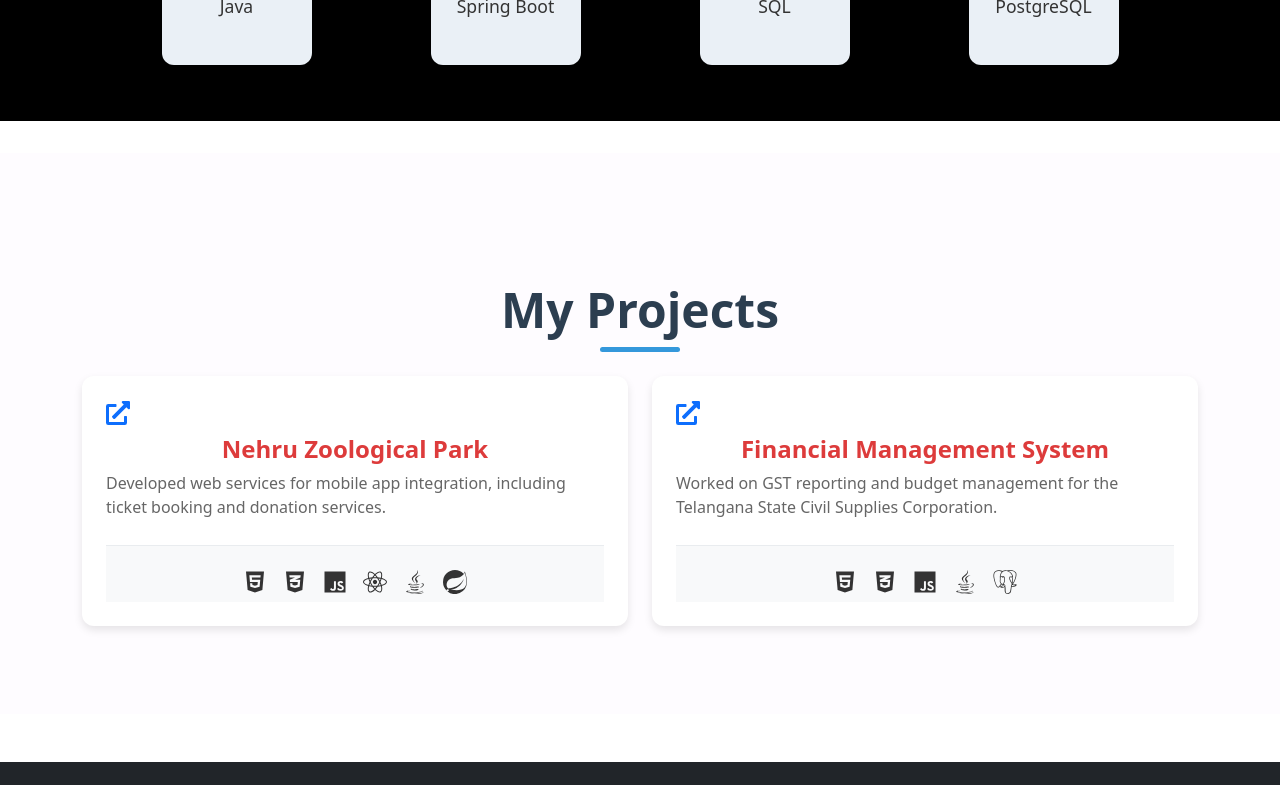
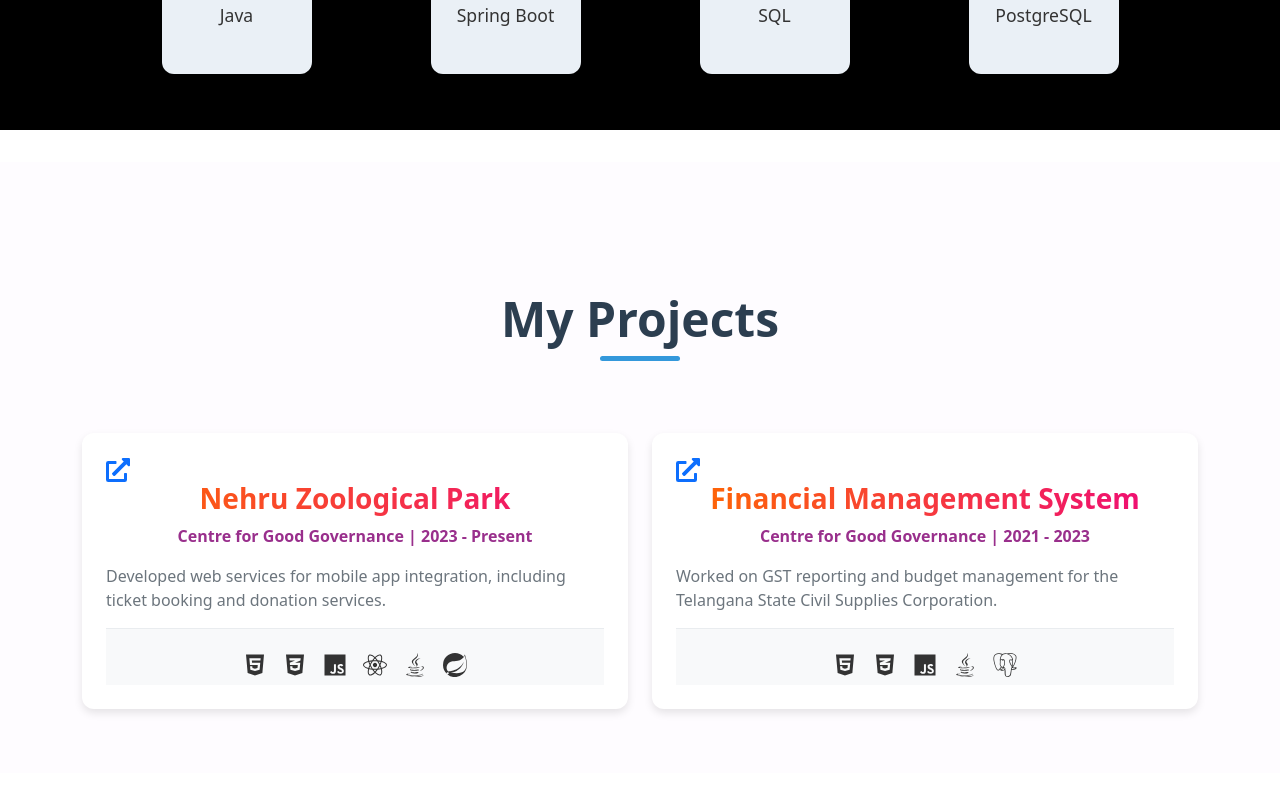
Before and after one commit to GopiChand-1927/Portfolio, a React (Create React App) app: page / in a window 1280 px wide. Shown: the part 2000-2785 px from the top of the page. Built offline with nearby package versions, Linux system fonts and the light colour scheme.

Commit message:
second commit

```diff
--- a/src/App.css
+++ b/src/App.css
@@ -243,12 +243,15 @@ h3{
   transition: transform 0.3s ease, box-shadow 0.3s ease;
   position: relative;
   padding: 1.5rem;
-  height: 250px; /* Adjust height based on your design preference */
+  min-height: 250px; /* Adjust height based on your design preference */
   display: flex;
   flex-direction: column;
   justify-content: space-between;
 }
-
+.darkbg{
+  background-color: black;
+  color: white;
+}
 .project-details {
   text-align: center;
 }
@@ -256,13 +259,16 @@ h3{
 .project-title {
   font-size: 1.5rem;
   font-weight: 600;
-  color: #dd3b3b;
   margin-bottom: 0.5rem;
+  background: linear-gradient(90deg, #ff6a00, #ee0979); /* Define your gradient colors */
+  -webkit-background-clip: text;
+  -webkit-text-fill-color: transparent;
 }
+
 
 .project-description {
   font-size: 1rem;
-  color: #666;
+  color: #131010;
   text-align: start;
 }
 
@@ -284,5 +290,5 @@ h3{
   transform: scale(1.05);
   box-shadow: 0 6px 12px rgba(0, 0, 0, 0.2);
   background-color: black;
-  color: white!important;
+
 }
--- a/src/components/Header.js
+++ b/src/components/Header.js
@@ -1,12 +1,14 @@
 import React from 'react';
-import { Container, Navbar, Nav, NavbarBrand, NavLink, NavbarToggle, NavbarCollapse } from 'react-bootstrap';
+import { Container, Navbar, Nav, NavbarBrand, NavLink, NavbarToggle, NavbarCollapse, Button } from 'react-bootstrap';
+
+import resume from '../assets/images/Gopi_Chand_Bhukya_Resume.pdf'
 
 const Header = () => {
   return (
 
-      <Navbar bg="dark" variant="dark" expand="lg" className="sticky-top" >
+      <Navbar  expand="lg" className="sticky-top darkbg" >
         <Container>
-          <NavbarBrand className='fs-5 fw-bold'>GOPI CHAND BHUKYA</NavbarBrand>
+          <NavbarBrand className='fs-5 fw-bold text-white'>GOPI CHAND BHUKYA</NavbarBrand>
           <div className="ms-3 d-flex align-items-center">
           </div>
           <NavbarToggle />
@@ -16,6 +18,8 @@ const Header = () => {
               <NavLink href="#about" className="text-white hvr-underline-from-center">ABOUT</NavLink>
               <NavLink href="#skills" className="text-white hvr-underline-from-center">SKILLS</NavLink>
               <NavLink href="#projects" className="text-white hvr-underline-from-center">PROJECTS</NavLink>
+              <NavLink href={resume} target='_blank'  ><Button className='btn btn-success' style={{borderRadius:'20px',marginTop:'-5px'}}>Resume</Button></NavLink>
+
             </Nav>
           </NavbarCollapse>
         </Container>
--- a/src/pages/Projects.js
+++ b/src/pages/Projects.js
@@ -19,6 +19,8 @@ const projects = [
     id: 1,
     title: 'Nehru Zoological Park',
     description: 'Developed web services for mobile app integration, including ticket booking and donation services.',
+    company: 'Centre for Good Governance',
+    year: '2023 - Present',
     skills: ['HTML', 'CSS', 'JavaScript', 'React', 'Java', 'Spring'],
     url: 'https://nzptsfd.telangana.gov.in'
   },
@@ -26,10 +28,11 @@ const projects = [
     id: 2,
     title: 'Financial Management System',
     description: 'Worked on GST reporting and budget management for the Telangana State Civil Supplies Corporation.',
+    company: 'Centre for Good Governance', // Added company
+    year: '2021 - 2023', // Added year
     skills: ['HTML', 'CSS', 'JavaScript',  'Java',  'PostgreSQL'],
     url: 'https://tgcslfms.cgg.gov.in'
   },
-
 ];
 
 export const Projects = () => {
@@ -45,7 +48,7 @@ export const Projects = () => {
 
         <Row className="justify-content-start">
           {projects.map(project => (
-            <Col xs={12} md={6} lg={6} key={project.id} className="mb-4">
+            <Col xs={12} md={6} lg={6} key={project.id} className="mt-5">
               <div className="project-item">
                 <div className="project-header ">
                   <a href={project.url} target="_blank" rel="noopener noreferrer" className="project-link">
@@ -53,8 +56,9 @@ export const Projects = () => {
                   </a>
                 </div>
                 <div className="project-details">
-                  <h4 className="project-title">{project.title}</h4>
-                  <p className="project-description">{project.description}</p>
+                  <h4 className="project-title fs-3">{project.title}</h4>
+                  <p className="fw-bold" style={{color:'#992f8c'}}>{project.company} | {project.year}</p>
+                  <p className="project-description text-secondary">{project.description}</p>
                 </div>
                 <div className="project-skills">
                   {project.skills.map(skill => skillsIcons[skill])}
```
Also changed, not shown: 1 other file (tests, documents, lock files or other folders).
